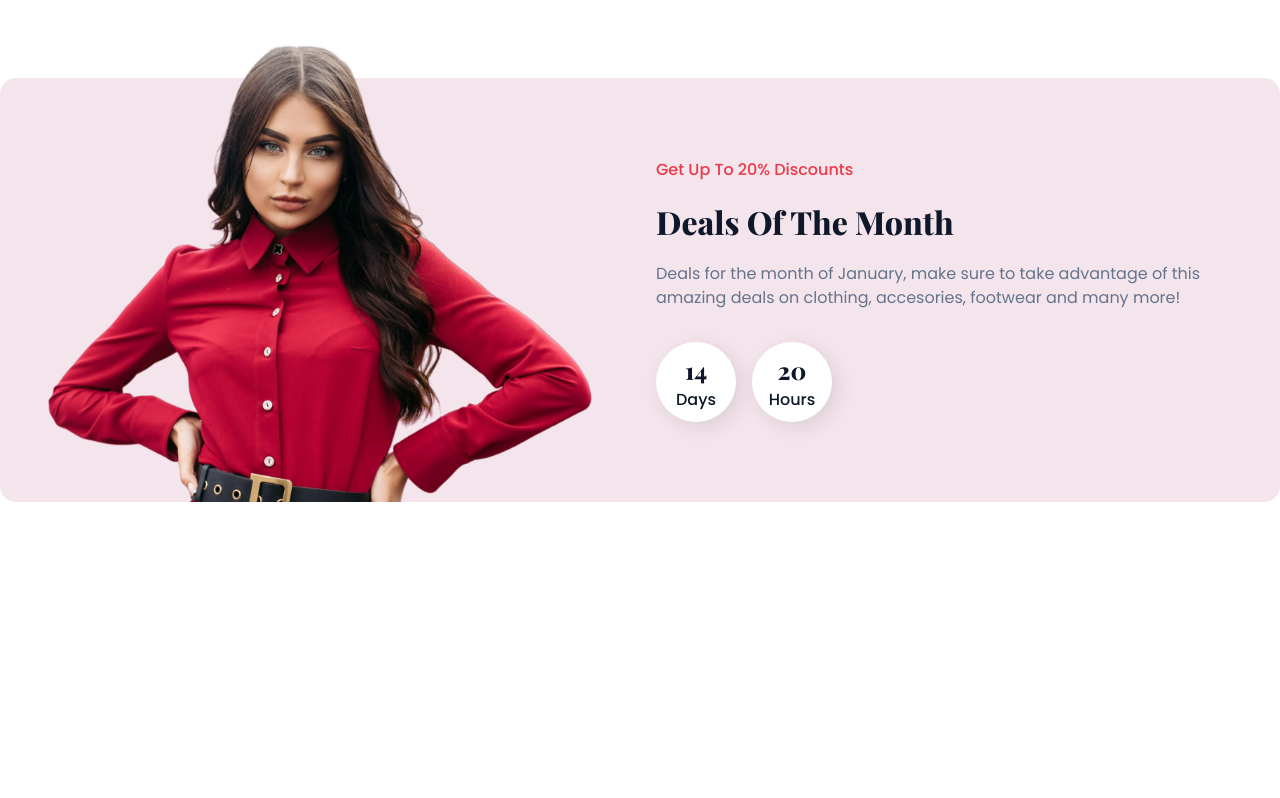
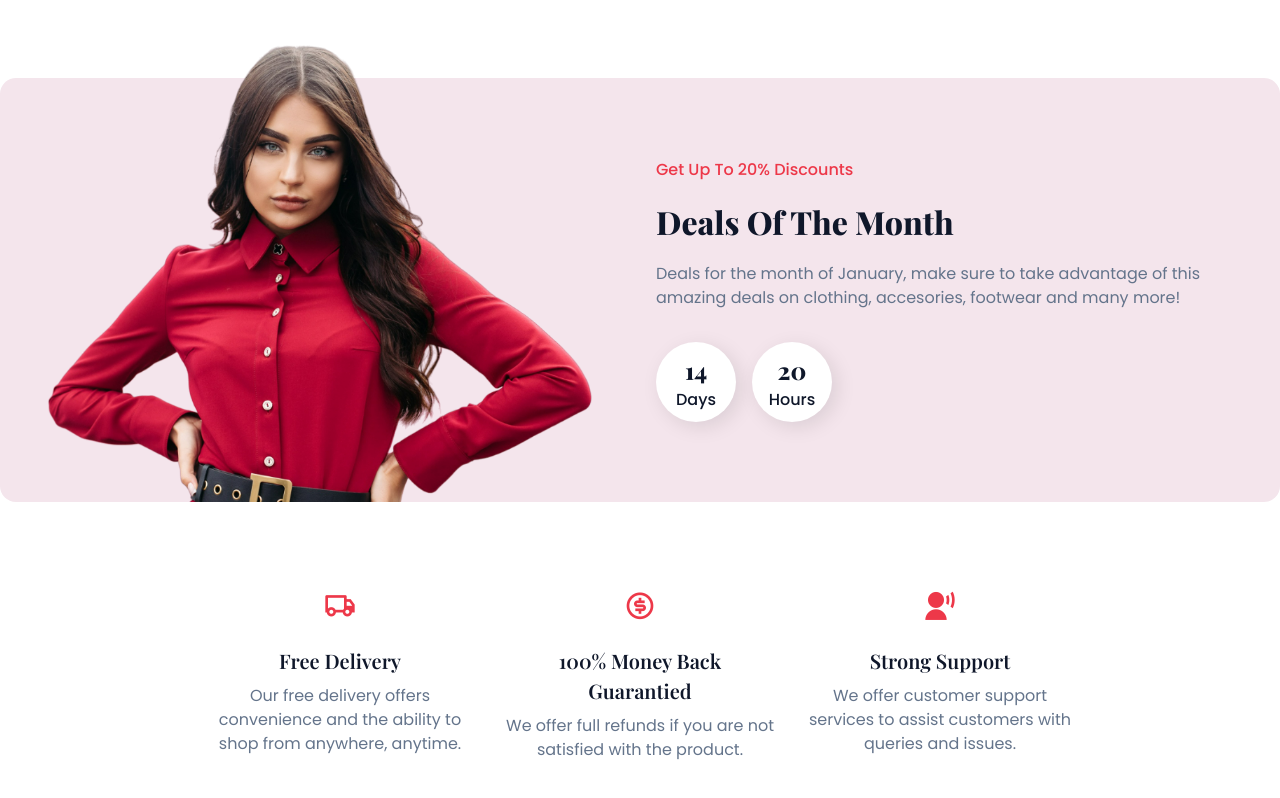
Before and after one commit to gus-pi/evestiti, a React (Vite) app in the folder frontend/: page / in a window 1280 px wide. Shown: the part 2460-3258 px from the top of the page. Before the commit the page ends 2962 px from the top, so only its background shows below. Built offline with nearby package versions, Linux system fonts and the light colour scheme.

Commit message:
add promo banner section to home

```diff
--- a/frontend/src/pages/home/Home.tsx
+++ b/frontend/src/pages/home/Home.tsx
@@ -3,6 +3,7 @@ import Banner from './Banner';
 import Categories from './Categories';
 import DealsSection from './DealsSection';
 import HeroSection from './HeroSection';
+import PromoBanner from './PromoBanner';
 
 const Home = () => {
   return (
@@ -12,6 +13,7 @@ const Home = () => {
       <HeroSection />
       <TrendingProducts />
       <DealsSection />
+      <PromoBanner />
     </>
   );
 };
--- /dev/null
+++ b/frontend/src/pages/home/PromoBanner.tsx
@@ -0,0 +1,35 @@
+const PromoBanner = () => {
+  return (
+    <section className="section__container banner__container">
+      <div className="banner__card">
+        <span>
+          <i className="ri-truck-line"></i>
+        </span>
+        <h4>Free Delivery</h4>
+        <p>
+          Our free delivery offers convenience and the ability to shop from
+          anywhere, anytime.
+        </p>
+      </div>
+      <div className="banner__card">
+        <span>
+          <i className="ri-money-dollar-circle-line"></i>
+        </span>
+        <h4>100% Money Back Guarantied</h4>
+        <p>We offer full refunds if you are not satisfied with the product.</p>
+      </div>
+      <div className="banner__card">
+        <span>
+          <i className="ri-user-voice-fill"></i>
+        </span>
+        <h4>Strong Support</h4>
+        <p>
+          We offer customer support services to assist customers with queries
+          and issues.
+        </p>
+      </div>
+    </section>
+  );
+};
+
+export default PromoBanner;
```
